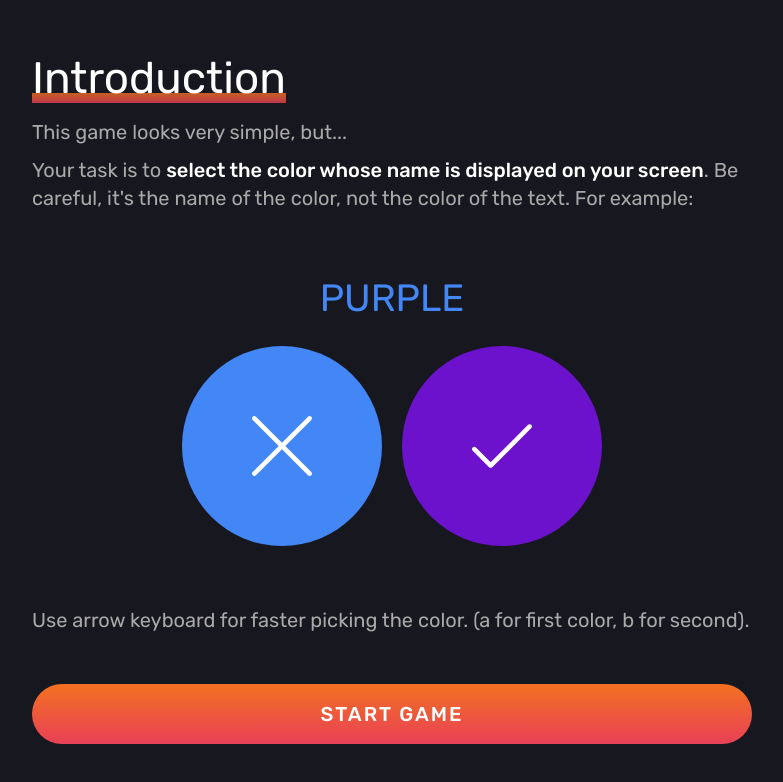
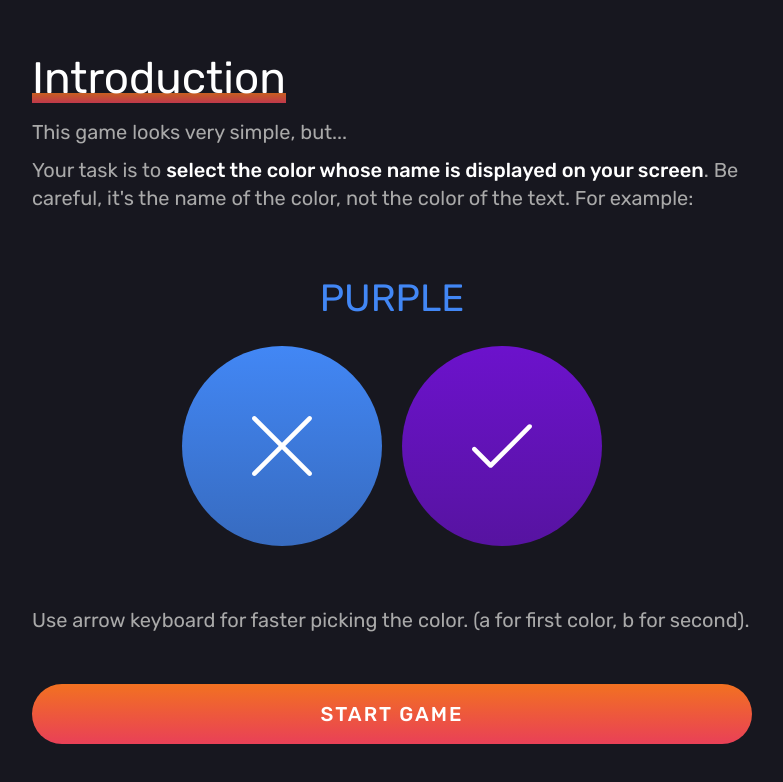
Before and after one commit to kstawinski/pickcolor.fun, a Vue app: page / in a window 1280 px wide. Shown: the top 782 px of the page, without its empty margins (248-1031 px from the left). Built offline with nearby package versions, Linux system fonts and the light colour scheme.

Commit message:
Change displaying colors on homepage (gradients, not hex)

```diff
--- a/src/views/About.vue
+++ b/src/views/About.vue
@@ -67,11 +67,11 @@ export default {
       justify-content: center;
 
         &:first-child {
-          background: #4287f5;
+          background: linear-gradient(#4287f5, rgba(#4287f5, 0.75));
           margin-right: 20px;
         }
         &:nth-child(2) {
-          background: #6c12cc;
+          background: linear-gradient(#6c12cc, rgba(#6c12cc, 0.75));
         }
     }
     &_image {
```
